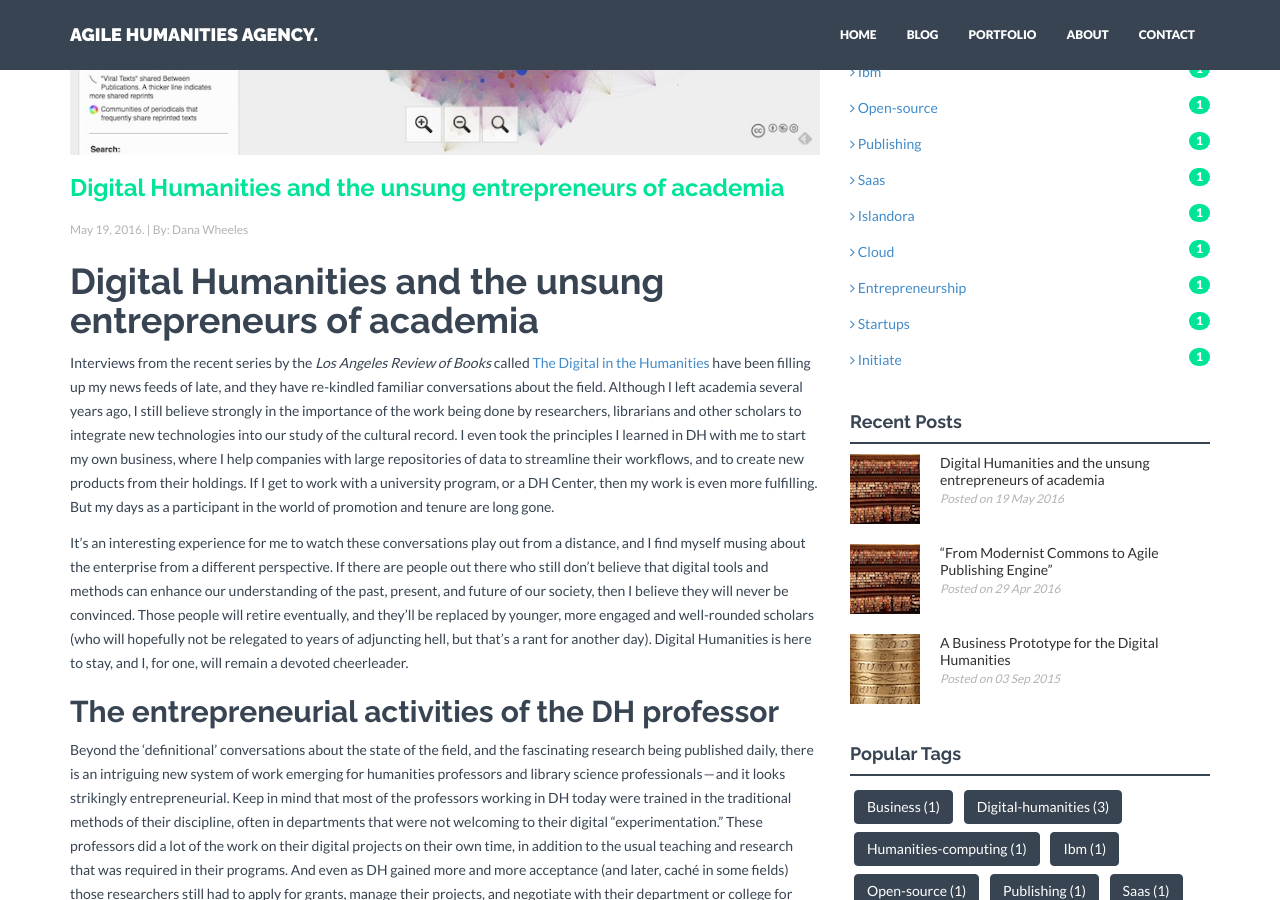
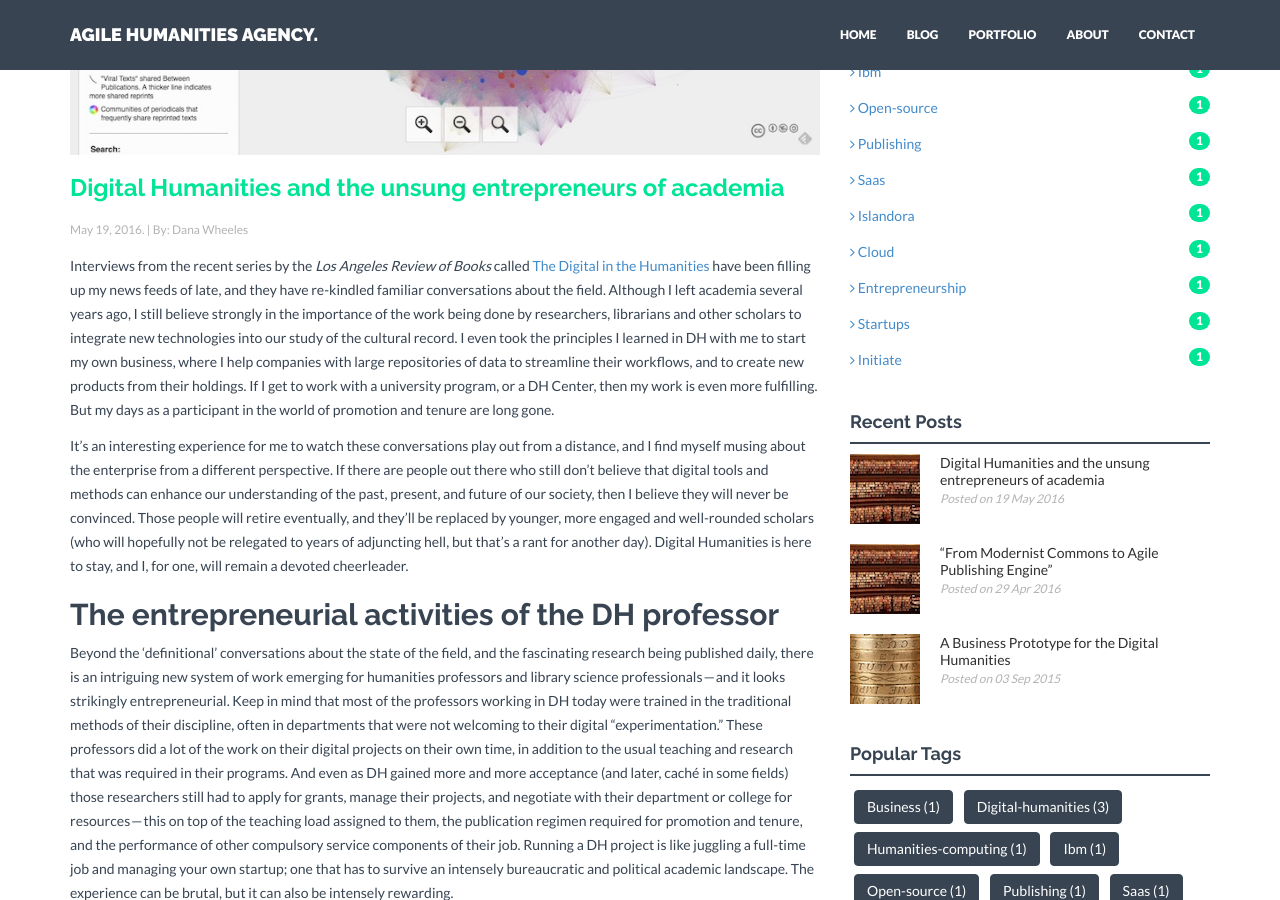
Before and after one commit to agile-humanities/agile-humanities.github.io, a Jekyll site: the page built from _posts/blog/2016-05-19-Digital-Humanities-and-the-unsung-entrepreneurs-of-academia.markdown, in a window 1280 px wide and 900 px high, scrolled down 454 px. Built offline with Jekyll 4.4.1, drawn with Linux system fonts in a browser that asks for light colours; nearby versions of some CDN libraries.

Commit message:
Blog update

```diff
--- a/_posts/blog/2016-05-19-Digital-Humanities-and-the-unsung-entrepreneurs-of-academia.markdown
+++ b/_posts/blog/2016-05-19-Digital-Humanities-and-the-unsung-entrepreneurs-of-academia.markdown
@@ -12,8 +12,6 @@
 img: post03.jpg
 thumb: thumb01.jpg
 ---
-
-# Digital Humanities and the unsung entrepreneurs of academia
 Interviews from the recent series by the *Los Angeles Review of Books* called [The Digital in the Humanities][digital] have been filling up my news feeds of late, and they have re-kindled familiar conversations about the field. Although I left academia several years ago, I still believe strongly in the importance of the work being done by researchers, librarians and other scholars to integrate new technologies into our study of the cultural record. I even took the principles I learned in DH with me to start my own business, where I help companies with large repositories of data to streamline their workflows, and to create new products from their holdings. If I get to work with a university program, or a DH Center, then my work is even more fulfilling. But my days as a participant in the world of promotion and tenure are long gone.
 
 It’s an interesting experience for me to watch these conversations play out from a distance, and I find myself musing about the enterprise from a different perspective. If there are people out there who still don’t believe that digital tools and methods can enhance our understanding of the past, present, and future of our society, then I believe they will never be convinced. Those people will retire eventually, and they’ll be replaced by younger, more engaged and well-rounded scholars (who will hopefully not be relegated to years of adjuncting hell, but that’s a rant for another day). Digital Humanities is here to stay, and I, for one, will remain a devoted cheerleader.
```
